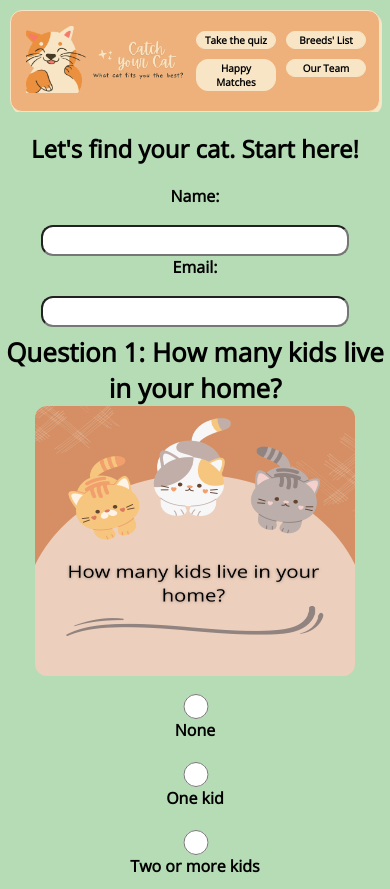
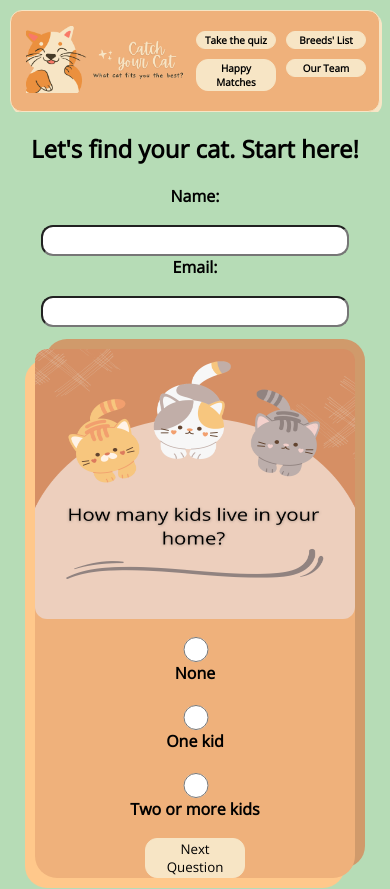
Before and after one commit to caio-garcia/cat-app, a React (Create React App) app: page /quiz in a window 390 px wide. Shown: the top 889 px of the page. Built offline with nearby package versions, Linux system fonts and the light colour scheme; no server answers; the HTML template or start-up script is replaced by a standard one.

Commit message:
box shadow

```diff
--- a/src/components/Form/index.js
+++ b/src/components/Form/index.js
@@ -173,8 +173,8 @@ export function Form() {
           <br></br>
           <div className={styles.questionsContainer}>
             {questionNo === 1 && (
-              <div className={styles.dataDiv}>
-                <p>Question 1: How many kids live in your home?</p>
+              <div className={styles.dataDivQ}>
+                {/* <p>Question 1: How many kids live in your home?</p> */}
                 <img
                   className={styles.questionLogo}
                   src={q1}
--- a/src/components/Form/styles.module.css
+++ b/src/components/Form/styles.module.css
@@ -1,3 +1,6 @@
+/* laranja:#eb903e
+rose:#f7e5c5
+verde claro: #b6dcb6; */
 :root {
   --boldFont: @import
     url("https://fonts.googleapis.com/css2?family=Open+Sans:ital,wght@1,800&display=swap");
@@ -12,6 +15,18 @@
     height: 270px;
     border-radius: 12px;
     margin-bottom: 15px;
+  }
+  .dataDivQ {
+    display: flex;
+    flex-direction: column;
+    align-items: center;
+    flex-wrap: wrap;
+    font-weight: bold;
+    /* background-color: #b6dcb6; */
+    border-radius: 22px;
+    background: #efb17b;
+    box-shadow: 10px -10px 0px #d09a6b, -10px 10px 0px #ffc88b;
+    /* margin: 0px 15px 0px 15px; */
   }
   .dataDiv {
     display: flex;
```
